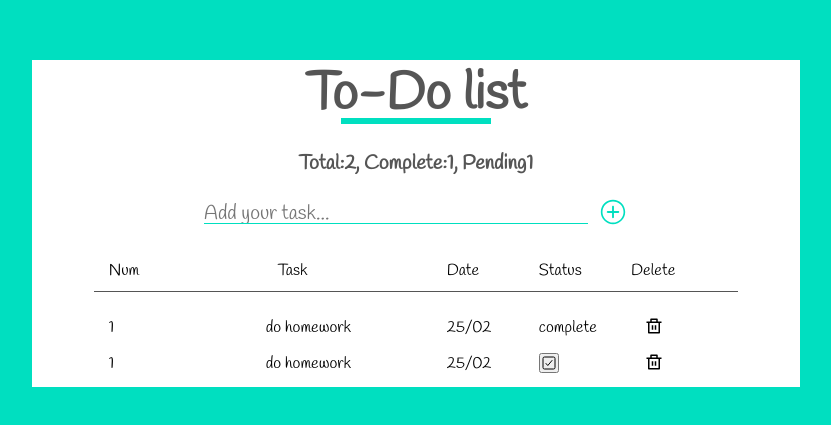
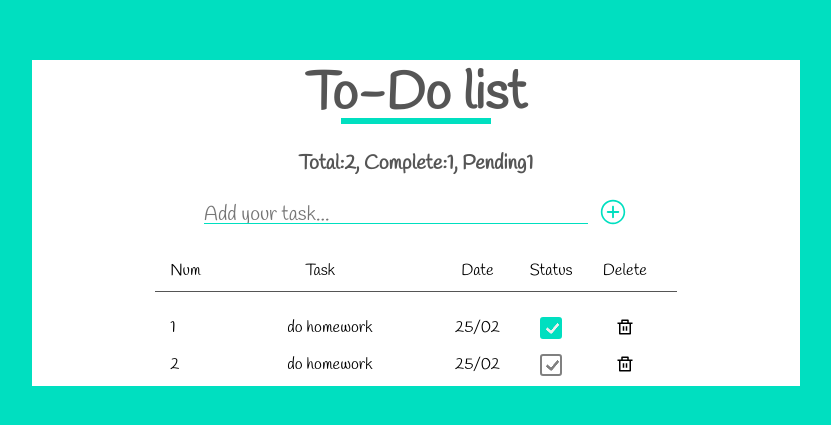
Before and after one commit to MohammadGhajari/react-todo, a React (Vite) app in the folder react-todo/: page / in a window 1280 px wide. Shown: the part 177-602 px from the top of the page, without its empty margins (224-1055 px from the left). Built offline with nearby package versions, Linux system fonts and the light colour scheme.

Commit message:
add check todo and handle add todo

```diff
--- a/react-todo/src/App.tsx
+++ b/react-todo/src/App.tsx
@@ -1,18 +1,21 @@
 import React, { useState } from "react";
 import AddToDo from "./components/AddToDo";
 import Header from "./components/Header";
-import TableHeader from "./components/TableHeader";
-import ToDo from "./components/ToDo";
+import ToDos from "./components/ToDos";
 import "./css/app.css";
 
-
-
 const App: React.FC = () => {
-    const [toDoes, setToDoes] = useState<{ num: number; text: string; date: string; status: string }[]>([{num: 1, text: 'do homework', date:'25/02', status: 'complete'},
-    {num: 1, text: 'do homework', date:'25/02', status: 'incomplete'} ]);
+    const [toDoes, setToDoes] = useState<
+        { num: number; text: string; date: string; status: string }[]
+    >([
+        { num: 1, text: "do homework", date: "25/02", status: "complete" },
+        { num: 2, text: "do homework", date: "25/02", status: "incomplete" },
+    ]);
 
     const totalToDo = toDoes.length;
-    const completedCount = toDoes.filter((elem) => elem.status === "complete").length;
+    const completedCount = toDoes.filter(
+        (elem) => elem.status === "complete"
+    ).length;
     const pendingCount = totalToDo - completedCount;
 
     return (
@@ -23,9 +26,8 @@ const App: React.FC = () => {
                     completedCount={completedCount}
                     pendingCount={pendingCount}
                 />
-                <AddToDo />
-                <TableHeader />
-                {toDoes.map(todo => <ToDo todo={todo} />)}
+                <AddToDo setToDoes={setToDoes} todos={toDoes} />
+                <ToDos toDoes={toDoes}/>
             </div>
         </div>
     );
--- a/react-todo/src/components/AddToDo.tsx
+++ b/react-todo/src/components/AddToDo.tsx
@@ -1,13 +1,31 @@
-import React from 'react';
+import React, { useState } from 'react';
 import { IoIosAddCircleOutline } from "react-icons/io";
 import "../css/app.css";
 
+type todoType = { num: number; text: string; date: string; status: string; };
+
+interface entry {
+    setToDoes: (todos: todoType[]) => void;
+    todos: todoType[];
+}
 
 
-const AddToDo: React.FC = () => {
+const AddToDo: React.FC<entry> = ({setToDoes, todos}) => {
+
+    const [value, setValue] = useState("");
+
+
+    function handleAdd () {
+        if(value) {
+            setToDoes([...todos, {num: todos.length + 1, text: value, date: '234', status: "incomplete"}]);
+            setValue("");
+        }
+
+    }
+
     return <div className='input-container'>
-        <input type="text" placeholder='Add your task...' />
-        <button className='add-todo-btn'><IoIosAddCircleOutline /></button>
+        <input  value={value}  onChange={(e) => setValue(e.target.value)}  type="text" placeholder='Add your task...' />
+        <button onClick={handleAdd} className='add-todo-btn'><IoIosAddCircleOutline /></button>
     </div>
 }
 
--- a/react-todo/src/components/ToDo.tsx
+++ b/react-todo/src/components/ToDo.tsx
@@ -1,21 +1,48 @@
-import React from 'react';
+import React, { useState } from "react";
 import { RiDeleteBinLine } from "react-icons/ri";
 import { IoCheckboxOutline } from "react-icons/io5";
 
-
 interface entry {
-     todo: { num: number; text: string; date: string; status: string; }
+    todo: { num: number; text: string; date: string; status: string };
 }
 
-const ToDo:React.FC<entry> = ({todo}) => {
+const ToDo: React.FC<entry> = ({ todo }) => {
+    const [todoStatus, setTodoStatus] = useState(todo.status);
 
-    return <div className='table-data-container'>
-    <div className="num">{todo.num}</div>
-    <div className="task">{todo.text}</div>
-    <div className="data">{todo.date}</div>
-    <div className="status">{todo.status === 'complete' ? 'complete': <button><IoCheckboxOutline /></button>}</div>
-    <div className="delete"><button><RiDeleteBinLine /></button></div>
-</div>
-}
+    function handleCheck() {
+        setTodoStatus((todoStatus) =>
+            todoStatus === "complete" ? "incomplete" : "complete"
+        );
+    }
+
+    return (
+        <div className="table-data-container">
+            <div className="num">{todo.num}</div>
+            <div className="task">{todo.text}</div>
+            <div className="data">{todo.date}</div>
+            <div className="status">
+                <div
+                    onClick={handleCheck}
+                    className={`check-box-container ${
+                        todoStatus === "complete" ? "complete-status" : ""
+                    }`}
+                >
+                    <div
+                        className={`check-status ${
+                            todoStatus === "complete"
+                                ? "check-complete-status"
+                                : ""
+                        }`}
+                    ></div>
+                </div>
+            </div>
+            <div className="delete">
+                <button>
+                    <RiDeleteBinLine />
+                </button>
+            </div>
+        </div>
+    );
+};
 
 export default ToDo;
--- /dev/null
+++ b/react-todo/src/components/ToDos.tsx
@@ -0,0 +1,24 @@
+import React from "react";
+import TableHeader from './TableHeader';
+import ToDo from './ToDo';
+
+
+type todoType = { num: number; text: string; date: string; status: string; };
+
+interface entry {
+    toDoes: todoType[];
+}
+
+
+const ToDos: React.FC<entry> = ({toDoes}) => {
+    return (
+        <div className="todos-container">
+            <TableHeader />
+            {toDoes.map((todo) => (
+                <ToDo key={todo.num} todo={todo} />
+            ))}
+        </div>
+    );
+};
+
+export default ToDos;
--- a/react-todo/src/css/app.css
+++ b/react-todo/src/css/app.css
@@ -104,6 +104,13 @@ body {
   font-size: 2rem;
 }
 
+.todos-container {
+  width: 80%;
+  display: flex;
+  flex-direction: column;
+  align-items: center;
+}
+
 .table-header-container {
   margin-top: 3rem;
   margin-bottom: 2rem;
@@ -118,6 +125,8 @@ body {
 }
 .table-header-container .data, .table-header-container .status, .table-header-container .delete {
   width: 15%;
+  display: flex;
+  justify-content: center;
 }
 
 .table-data-container {
@@ -140,13 +149,10 @@ body {
 }
 .table-data-container .data, .table-data-container .status, .table-data-container .delete {
   width: 15%;
-}
-.table-data-container .delete {
-  position: relative;
+  display: flex;
+  justify-content: center;
 }
 .table-data-container .delete button {
-  position: absolute;
-  left: 15%;
   background: transparent;
   border: none;
   cursor: pointer;
@@ -154,14 +160,57 @@ body {
 .table-data-container .delete button svg {
   font-size: 1.8rem;
 }
-.table-data-container .status button {
-  padding: 0;
-  width: 2rem;
-  height: 2rem;
+.table-data-container .status {
+  align-items: center;
 }
-.table-data-container .status button svg {
-  width: 100%;
-  height: 100%;
+.table-data-container .status .check-box-container {
+  cursor: pointer;
+  border: 2px solid grey;
+  width: 1.8rem;
+  height: 1.8rem;
+  border-radius: 3px;
+  display: flex;
+  justify-content: center;
+  align-items: center;
+  position: relative;
+  transition: 0.2s;
+}
+.table-data-container .status .check-box-container .check-status {
+  position: absolute;
+  top: 4px;
+  left: 4px;
+  width: 1rem;
+  height: 0.5rem;
+  border: 3px solid grey;
+  border-top: none;
+  border-right: none;
+  transform: rotate(310deg);
+  border-radius: 2px;
+  transition: 0.2s;
+}
+.table-data-container .status .check-box-container:hover {
+  border: 2px solid #00dfc0;
+}
+.table-data-container .status .check-box-container:hover .check-status {
+  border: 3px solid #00dfc0;
+  border-top: none;
+  border-right: none;
+}
+.table-data-container .status .complete-status {
+  background-color: #00dfc0;
+  border-color: #00dfc0;
+}
+.table-data-container .status .complete-status .check-complete-status {
+  border-color: #eee;
+}
+.table-data-container .status .complete-status:hover {
+  background-color: #555;
+  border-color: #555;
+}
+.table-data-container .status .complete-status:hover .check-status {
+  border: 3px solid #eee;
+  border-top: none;
+  border-right: none;
 }
 
 /*# sourceMappingURL=app.css.map */
--- a/react-todo/src/sass/app.scss
+++ b/react-todo/src/sass/app.scss
@@ -113,6 +113,13 @@ body {
     }
 }
 
+.todos-container {
+    width: 80%;
+    display: flex;
+    flex-direction: column;
+    align-items: center;
+}
+
 .table-header-container {
     margin-top: 3rem;
     margin-bottom: 2rem;
@@ -126,6 +133,8 @@ body {
     }
     & .data, & .status, & .delete {
         width: 15%;
+        display: flex;
+        justify-content: center;
     }
 }
 
@@ -152,12 +161,12 @@ body {
     }
     & .data, & .status, & .delete {
         width: 15%;
+        display: flex;
+        justify-content: center
     }
+
     & .delete {
-        position: relative;
         & button {
-            position: absolute;
-            left: 15%;
             background: transparent;
             border: none;
             cursor: pointer;
@@ -168,17 +177,59 @@ body {
     }
 
     & .status {
-        & button {
-            padding: 0;
-            width: 2rem;
-            height: 2rem;
-
-            & svg {
-                width: 100%;
-                height: 100%;
+        align-items: center;
+        & .check-box-container {
+            cursor: pointer;
+            border: 2px solid grey;
+            width: 1.8rem;
+            height: 1.8rem;
+            border-radius: 3px;
+            display: flex;
+            justify-content: center;
+            align-items: center;
+            position: relative;
+            transition: 0.2s;
+            & .check-status {
+                position: absolute;
+                top: 4px;
+                left: 4px;
+                width: 1rem;
+                height: 0.5rem;
+                border: 3px solid grey;
+                border-top: none;
+                border-right: none;
+                transform: rotate(310deg);
+                border-radius: 2px;
+                transition: 0.2s;
+            }
+            &:hover {
+                border: 2px solid$color-primary;
+                & .check-status {
+                    border: 3px solid $color-primary;
+                    border-top: none;
+                    border-right: none;
+                }
             }
         }
 
+        & .complete-status {
+            background-color: $color-primary;
+            border-color: $color-primary;
+            & .check-complete-status {
+                border-color: #eee;
+            }
+            &:hover {
+                background-color: #555;
+            border-color: #555;
+                & .check-status {
+                    border: 3px solid #eee;
+                    border-top: none;
+                    border-right: none;
+                }
+            }
+
+
+        }
     }
 
 }
```
Also changed, not shown: 1 other file (tests, documents, lock files or other folders).
